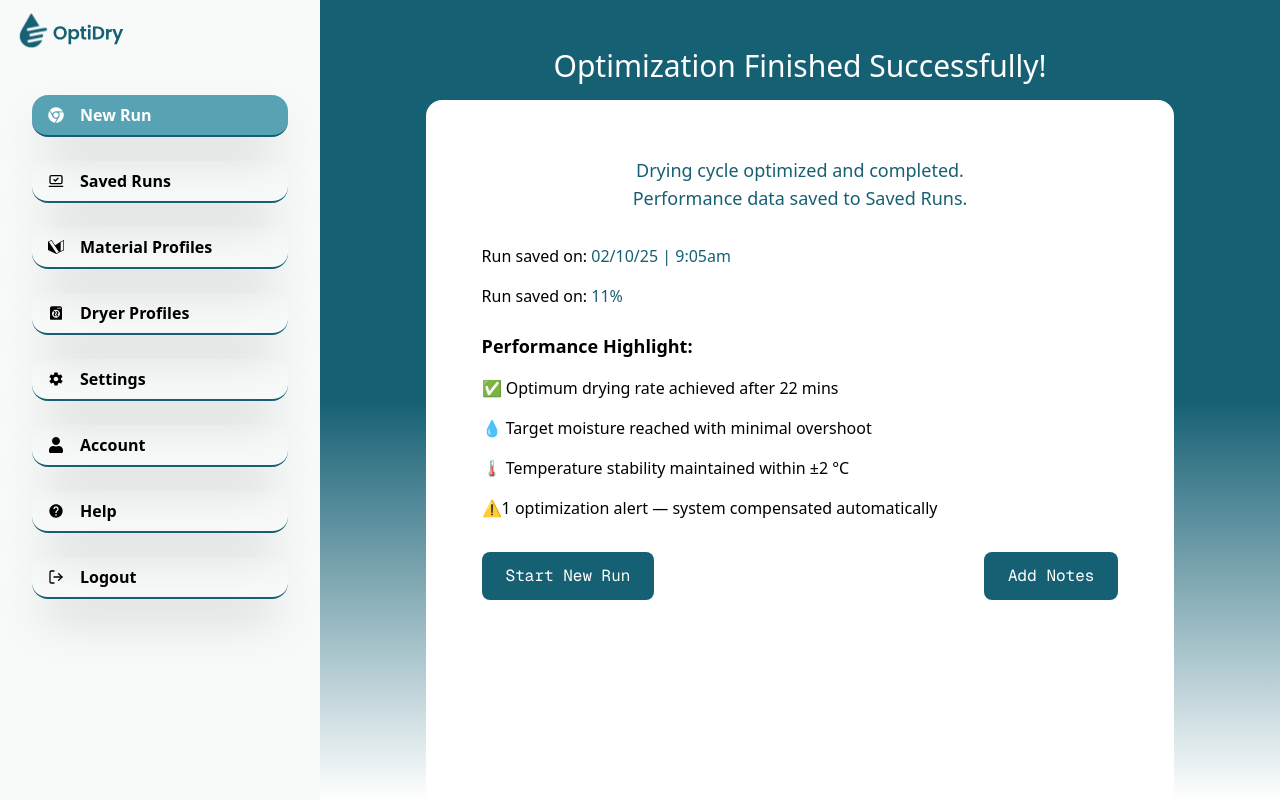
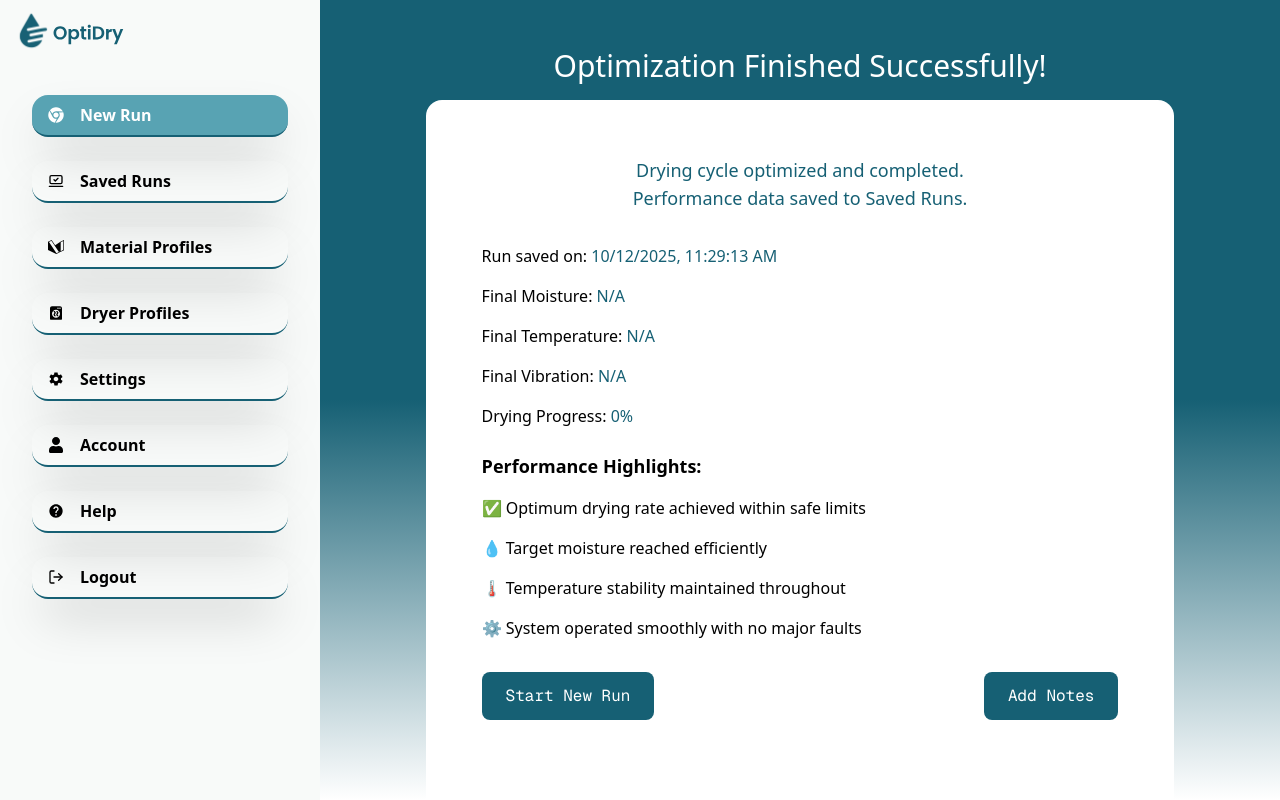
Before and after one commit to iyke-e/optidry, a Next.js app: page /new-run/optimization/optimization-report in a window 1280 px wide. Built offline with nearby package versions, Linux system fonts and the light colour scheme; a web font is replaced by a local one.

Commit message:
update optimization screen

```diff
--- a/src/app/(main)/new-run/optimization/optimization-report/page.tsx
+++ b/src/app/(main)/new-run/optimization/optimization-report/page.tsx
@@ -1,39 +1,77 @@
 "use client";
 import Button from "@/components/ul/Button";
 import { useRouter } from "next/navigation";
+import { useEffect, useState } from "react";
+import { useDryerStore } from "@/store/useDryerStore";
+import { useSensorStore } from "@/store/useSensorStore";
 
 const OptimizationReportScreen = () => {
   const router = useRouter();
+
+  const runData = useDryerStore((state) => state.runData);
+  const sensorData = useSensorStore((state) => state.data);
+
+  const [savedTime, setSavedTime] = useState("");
+
+  useEffect(() => {
+    setSavedTime(new Date().toLocaleString());
+  }, []);
+
+  const formatValue = (value?: string | number | null, unit = "") =>
+    value !== undefined && value !== null && value !== ""
+      ? `${value}${unit}`
+      : "N/A";
+
   return (
     <div>
-      <h2
-        className="text-text-primary text-center text-lg
-      "
-      >
+      <h2 className="text-text-primary text-center text-lg">
         Drying cycle optimized and completed. <br /> Performance data saved to
         Saved Runs.
       </h2>
+
       <div className="mt-8">
         <div className="grid gap-4">
           <p>
-            Run saved on:{" "}
-            <span className="text-text-primary">02/10/25 | 9:05am</span>
+            Run saved on: <span className="text-text-primary">{savedTime}</span>
           </p>
           <p>
-            Run saved on: <span className="text-text-primary">11%</span>
+            Final Moisture:{" "}
+            <span className="text-text-primary">
+              {formatValue(runData?.last_humidity, "%")}
+            </span>
+          </p>
+          <p>
+            Final Temperature:{" "}
+            <span className="text-text-primary">
+              {formatValue(runData?.last_temperature, "°C")}
+            </span>
+          </p>
+          <p>
+            Final Vibration:{" "}
+            <span className="text-text-primary">
+              {formatValue(runData?.last_vibration)}
+            </span>
+          </p>
+          <p>
+            Drying Progress:{" "}
+            <span className="text-text-primary">
+              {Math.round(runData?.dryingProgress ?? 0)}%
+            </span>
           </p>
         </div>
+
         <div>
-          <h3 className="mb-4 mt-6 font-semibold text-lg ">
-            Performance Highlight:
+          <h3 className="mb-4 mt-6 font-semibold text-lg">
+            Performance Highlights:
           </h3>
           <ul className="grid gap-4">
-            <p>✅ Optimum drying rate achieved after 22 mins</p>
-            <p>💧 Target moisture reached with minimal overshoot</p>
-            <p>🌡️ Temperature stability maintained within ±2 °C</p>
-            <p>⚠1 optimization alert — system compensated automatically</p>
+            <li>✅ Optimum drying rate achieved within safe limits</li>
+            <li>💧 Target moisture reached efficiently</li>
+            <li>🌡️ Temperature stability maintained throughout</li>
+            <li>⚙️ System operated smoothly with no major faults</li>
           </ul>
         </div>
+
         <div className="flex gap-4 items-center mt-8 justify-between">
           <Button
             onClick={() => router.push("/new-run")}
```
